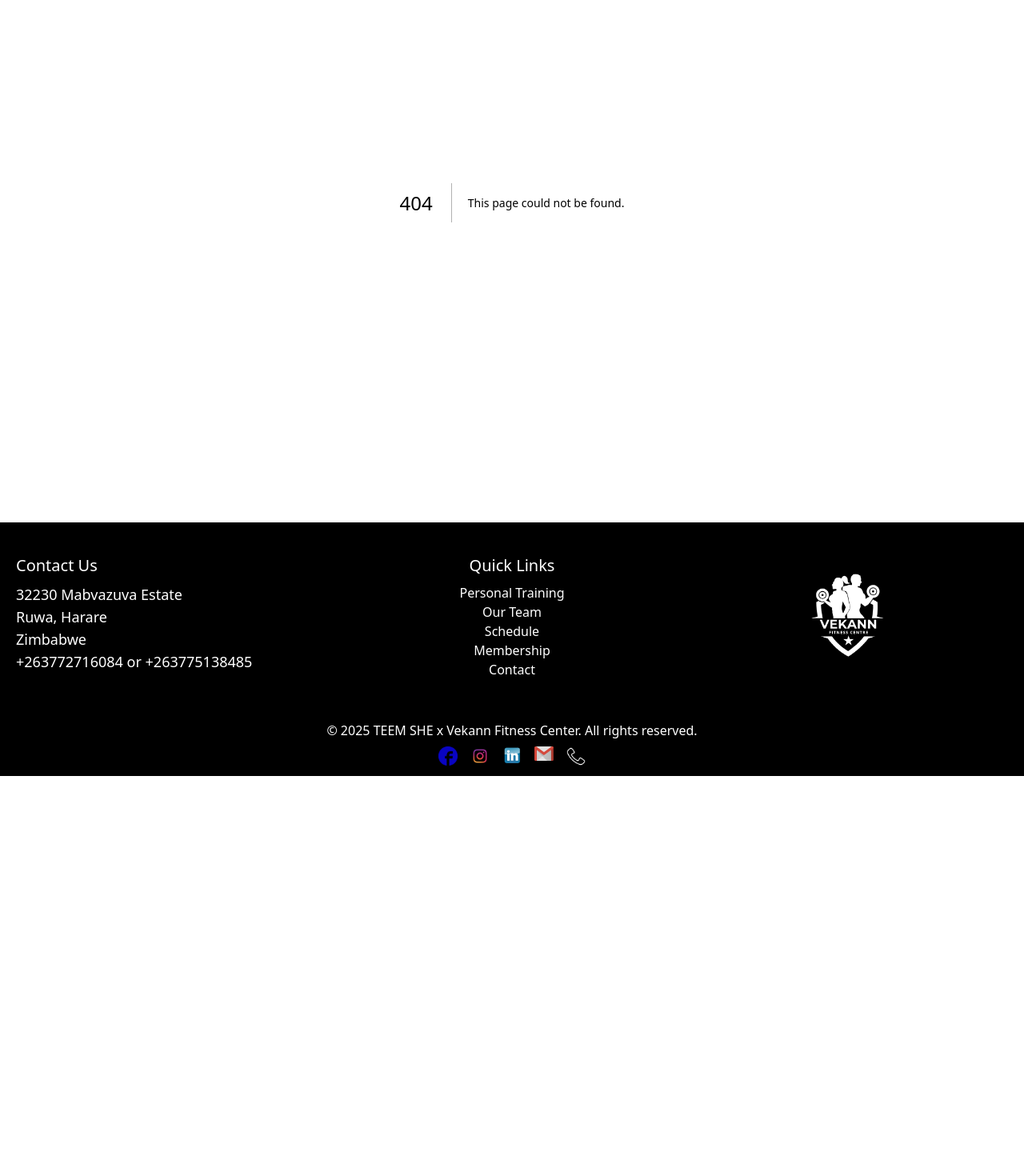
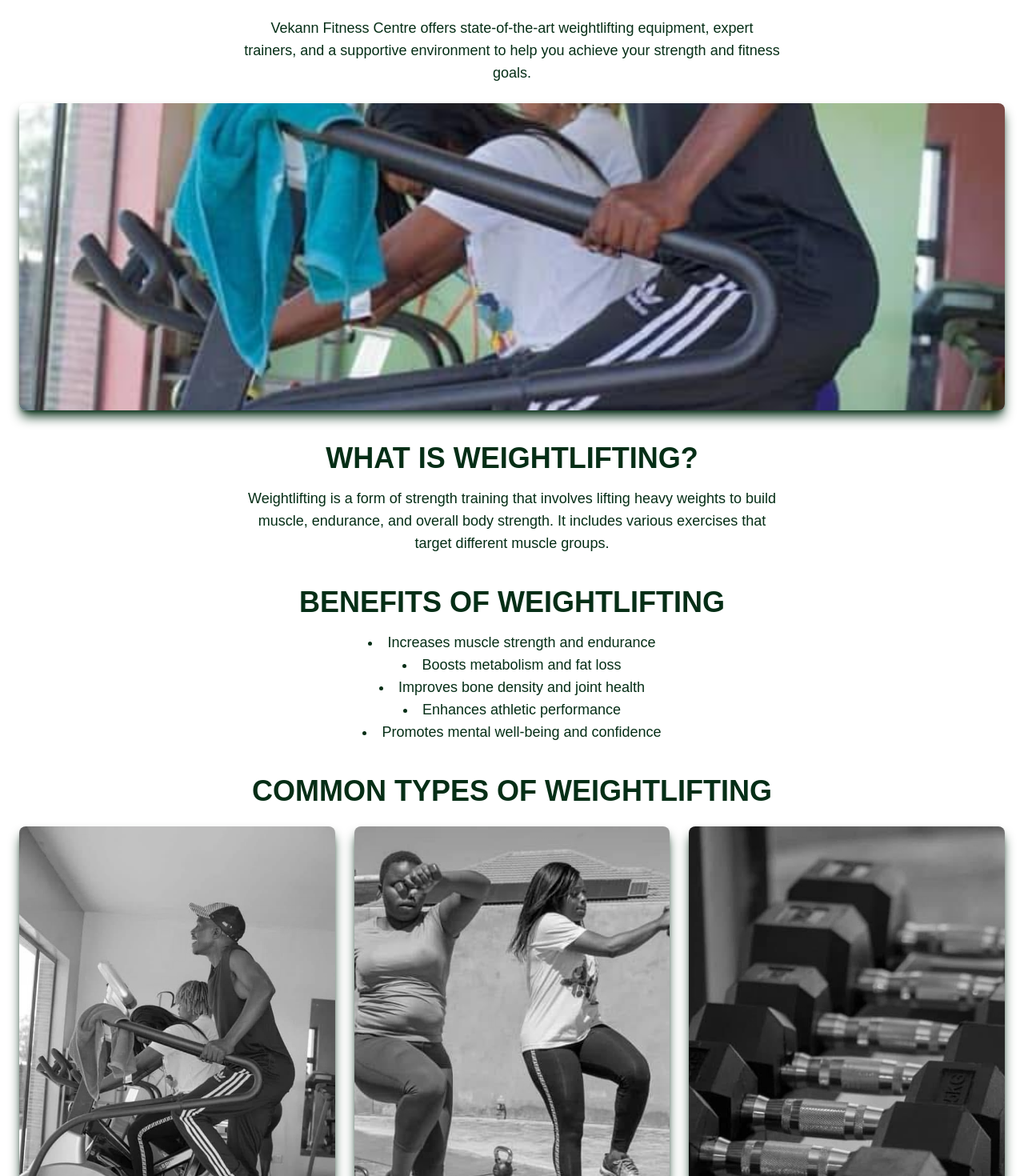
Before and after one commit to Masimbakutendaishe/VekannFitnessCentre, a Next.js app: page /WeightliftingPage in a window 1280 px wide. Before the commit this address had no page. Shown: the part 237-1707 px from the top of the page at 80% size. Before the commit the page ends 1207 px from the top, so only its background shows below. Built offline with nearby package versions, Linux system fonts and the light colour scheme.

Commit message:
Create WeightliftingPage.js

```diff
--- /dev/null
+++ b/pages/WeightliftingPage.js
@@ -0,0 +1,110 @@
+import Image from "next/image";
+import Link from "next/link";
+import React from "react";
+
+const WeightliftingPage = () => {
+
+    const weightliftingTypes = [
+        { src: "/pic1.jpg", name: "Olympic Weightlifting" },
+        { src: "/pic2.jpg", name: "Powerlifting" },
+        { src: "/pic3.jpg", name: "Bodybuilding" },
+        { src: "/pic4.jpg", name: "Strongman Training" },
+        { src: "/pic5.jpg", name: "CrossFit Weightlifting" },
+        { src: "/pic6.jpg", name: "Kettlebell Training" },
+      ];
+
+  return (
+    <div className="relative overflow-hidden">
+   {/* Animated Header */}
+   <div className="relative w-full overflow-hidden bg-[#052E16] text-white py-4">
+        <div className="whitespace-nowrap text-4xl font-extrabold animate-marquee">
+          <span className="inline-block animate-marquee-text">WEIGHTLIFTING &nbsp; &nbsp; &nbsp; &nbsp; &nbsp; &nbsp; &nbsp; &nbsp; &nbsp; &nbsp; WEIGHTLIFTING &nbsp; &nbsp; &nbsp; &nbsp; &nbsp; &nbsp; &nbsp; &nbsp; &nbsp; &nbsp; WEIGHTLIFTING &nbsp; &nbsp; &nbsp; &nbsp; &nbsp; &nbsp; &nbsp; &nbsp; &nbsp; &nbsp;</span>
+        </div>
+      </div>
+
+      <style jsx>{`
+        @keyframes marquee {
+          from { transform: translateX(100%); }
+          to { transform: translateX(-100%); }
+        }
+        .animate-marquee-text {
+          display: inline-block;
+          white-space: nowrap;
+          animation: marquee 15s linear infinite;
+        }
+      `}</style>
+
+      {/* Weightlifting Introduction */}
+      <section className="text-center my-10 px-6">
+        <h2 className="text-3xl sm:text-4xl font-bold text-[#052E16] mb-4">
+          WEIGHTLIFTING AT VEKANN FITNESS CENTRE
+        </h2>
+        <p className="text-lg text-[#052E16] max-w-2xl mx-auto">
+          Vekann Fitness Centre offers state-of-the-art weightlifting equipment, expert trainers, and a supportive environment to help you achieve your strength and fitness goals.
+        </p>
+        <div className="relative w-full h-64 sm:h-96 mt-6">
+          <Image
+            src="/pic1.jpg"
+            alt="Weightlifting"
+            layout="fill"
+            objectFit="cover"
+            className="rounded-lg shadow-lg shadow-[#052E16]"
+          />
+        </div>
+      </section>
+
+      {/* Definition */}
+      <section className="text-center my-10 px-6">
+        <h2 className="text-3xl sm:text-4xl font-bold text-[#052E16] mb-4">WHAT IS WEIGHTLIFTING?</h2>
+        <p className="text-lg text-[#052E16] max-w-2xl mx-auto">
+          Weightlifting is a form of strength training that involves lifting heavy weights to build muscle, endurance, and overall body strength. It includes various exercises that target different muscle groups.
+        </p>
+      </section>
+
+      {/* Benefits of Weightlifting */}
+      <section className="text-center my-10 px-6">
+        <h2 className="text-3xl sm:text-4xl font-bold text-[#052E16] mb-4">BENEFITS OF WEIGHTLIFTING</h2>
+        <ul className="text-lg text-[#052E16] max-w-2xl mx-auto list-disc list-inside">
+          <li>Increases muscle strength and endurance</li>
+          <li>Boosts metabolism and fat loss</li>
+          <li>Improves bone density and joint health</li>
+          <li>Enhances athletic performance</li>
+          <li>Promotes mental well-being and confidence</li>
+        </ul>
+      </section>
+
+   {/* Common Types of Weightlifting */}
+   <section className="text-center my-10 px-6">
+        <h2 className="text-3xl sm:text-4xl font-bold text-[#052E16] mb-6">
+          COMMON TYPES OF WEIGHTLIFTING
+        </h2>
+        <div className="grid grid-cols-1 sm:grid-cols-2 lg:grid-cols-3 gap-6">
+          {weightliftingTypes.map((item, index) => (
+            <div
+              key={index}
+              className="group relative shadow-lg shadow-[#052E16] rounded-lg overflow-hidden transition-all duration-500"
+            >
+              <Image
+                src={item.src}
+                alt={item.name}
+                width={400}
+                height={300}
+                className="w-full h-full object-cover grayscale transition-all duration-500 transform group-hover:scale-110 group-hover:grayscale-0"
+              />
+              <div className="absolute inset-0 bg-black bg-opacity-50 flex items-center justify-center opacity-0 group-hover:opacity-100 transition-opacity duration-300">
+                <button className="text-[#FFD700] font-bold text-lg">
+                  Learn More
+                </button>
+              </div>
+              <h3 className="absolute bottom-0 w-full bg-white text-[#052E16] text-lg font-bold p-3 text-center">
+                {item.name}
+              </h3>
+            </div>
+          ))}
+        </div>
+      </section>
+    </div>
+  );
+};
+
+export default WeightliftingPage;
```
